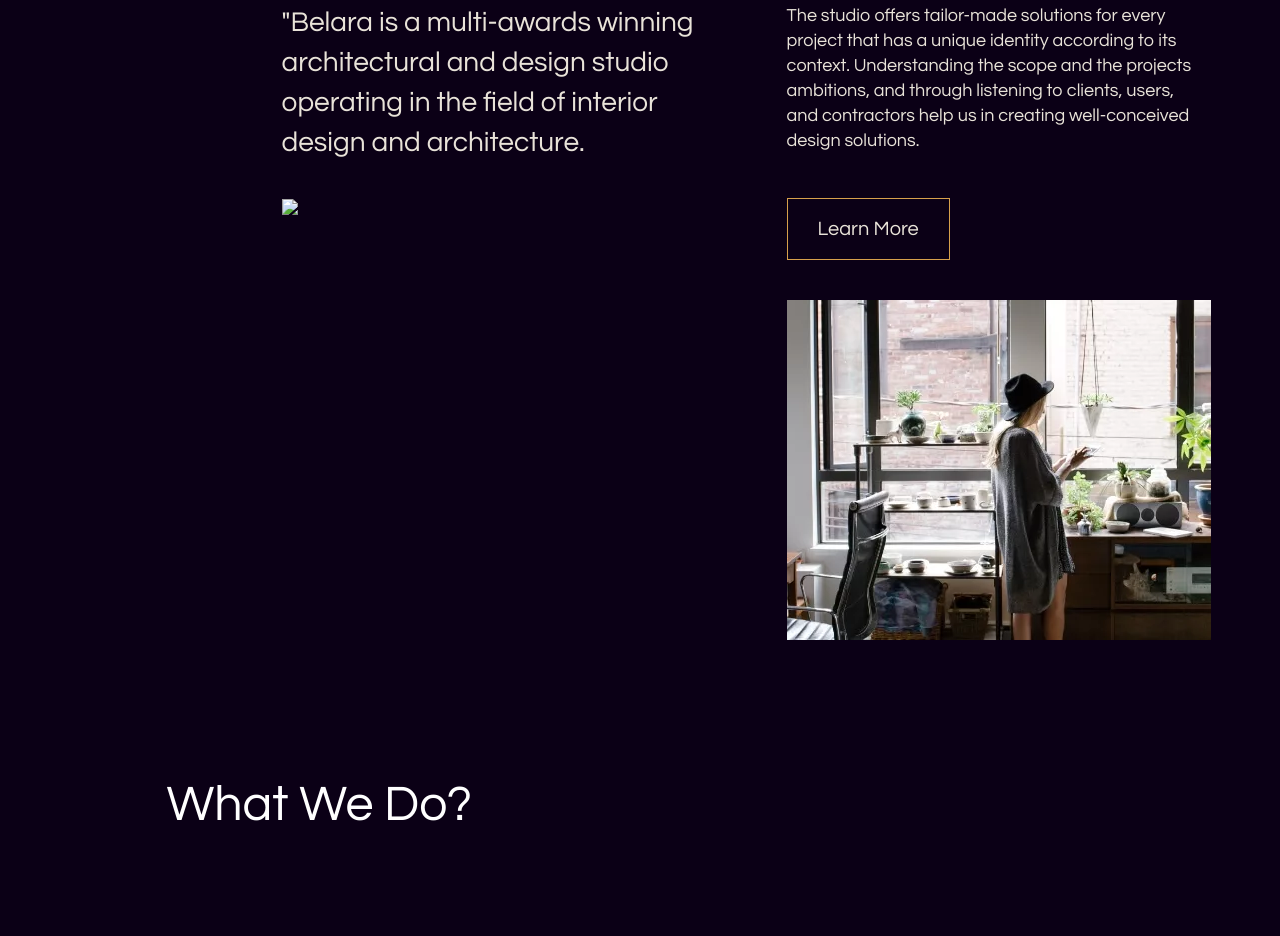
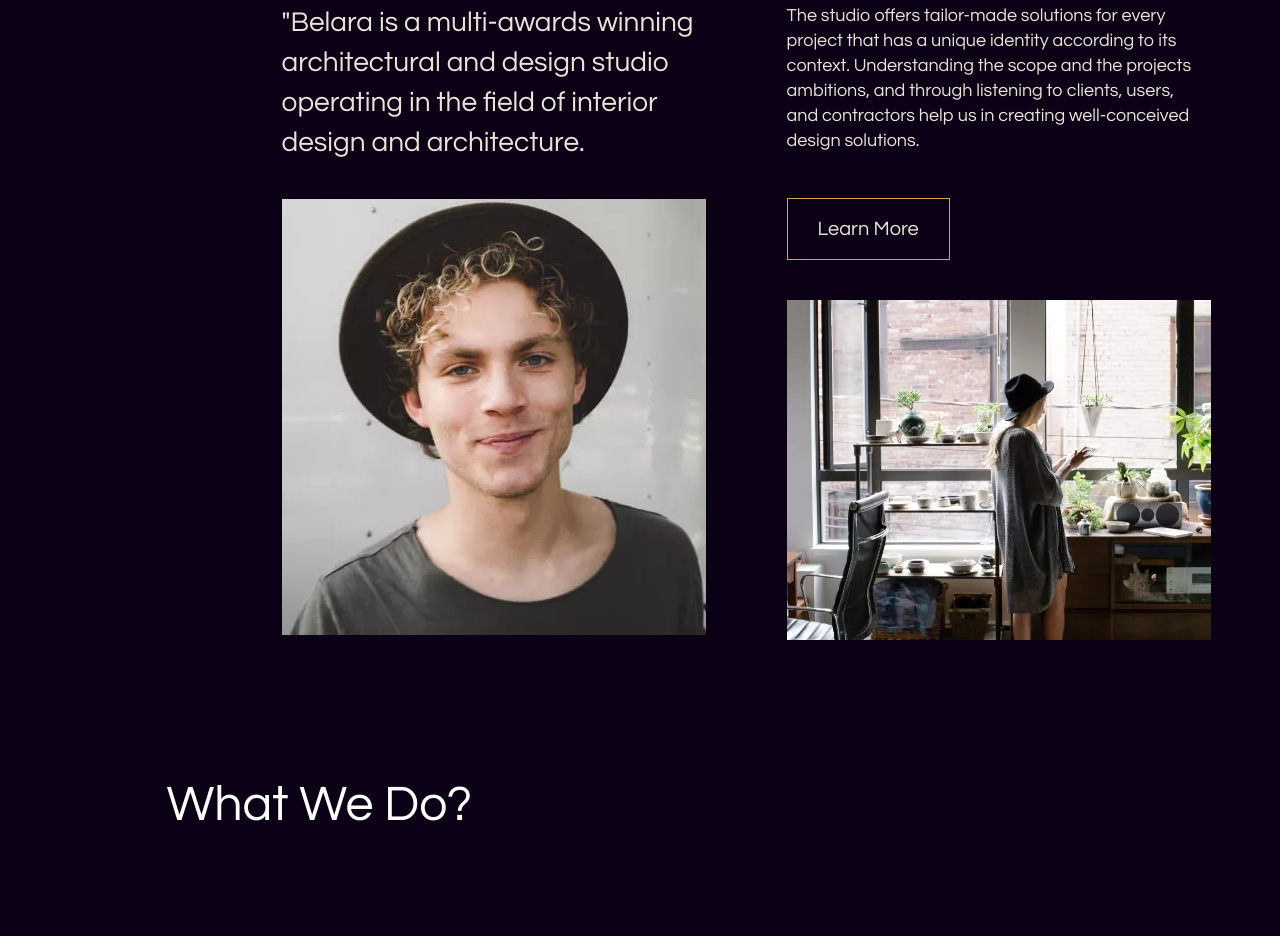
Before and after one commit to laranjeira1431/reprodu-o, a plain HTML site: page index.html in a window 1280 px wide. Shown: the part 941-1877 px from the top of the page. Drawn offline with nearby package versions, Linux system fonts and the light colour scheme; files whose address does not match are found by name.

Commit message:
Update index.html

```diff
--- a/index.html
+++ b/index.html
@@ -73,7 +73,7 @@
             <div id="cjt-txt-about">
                 <div id="cjt-left">
                     <p id="txt-left">"Belara is a multi-awards winning architectural and design studio operating in the field of interior design and architecture.</p>
-                    <img src="img/about1.jpg" id="img-loiro">
+                    <img src="about1.jpg" id="img-loiro">
                 </div>
                 <div id="cjt-right">
                     <p id="txt-right">The studio offers tailor-made solutions for every project that has a unique identity according to its context. Understanding the scope and the projects ambitions, and through listening to clients, users, and contractors help us in creating well-conceived design solutions.</p>
```
